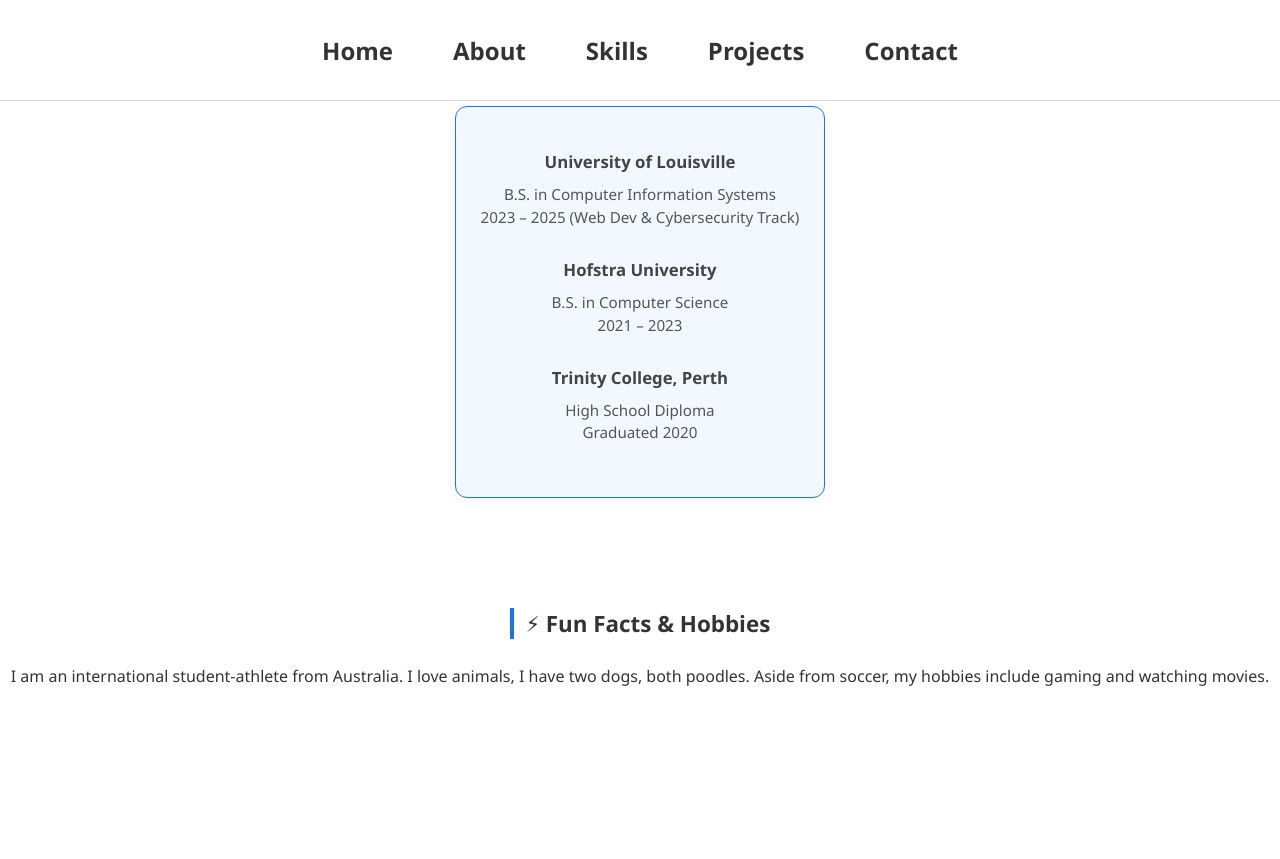
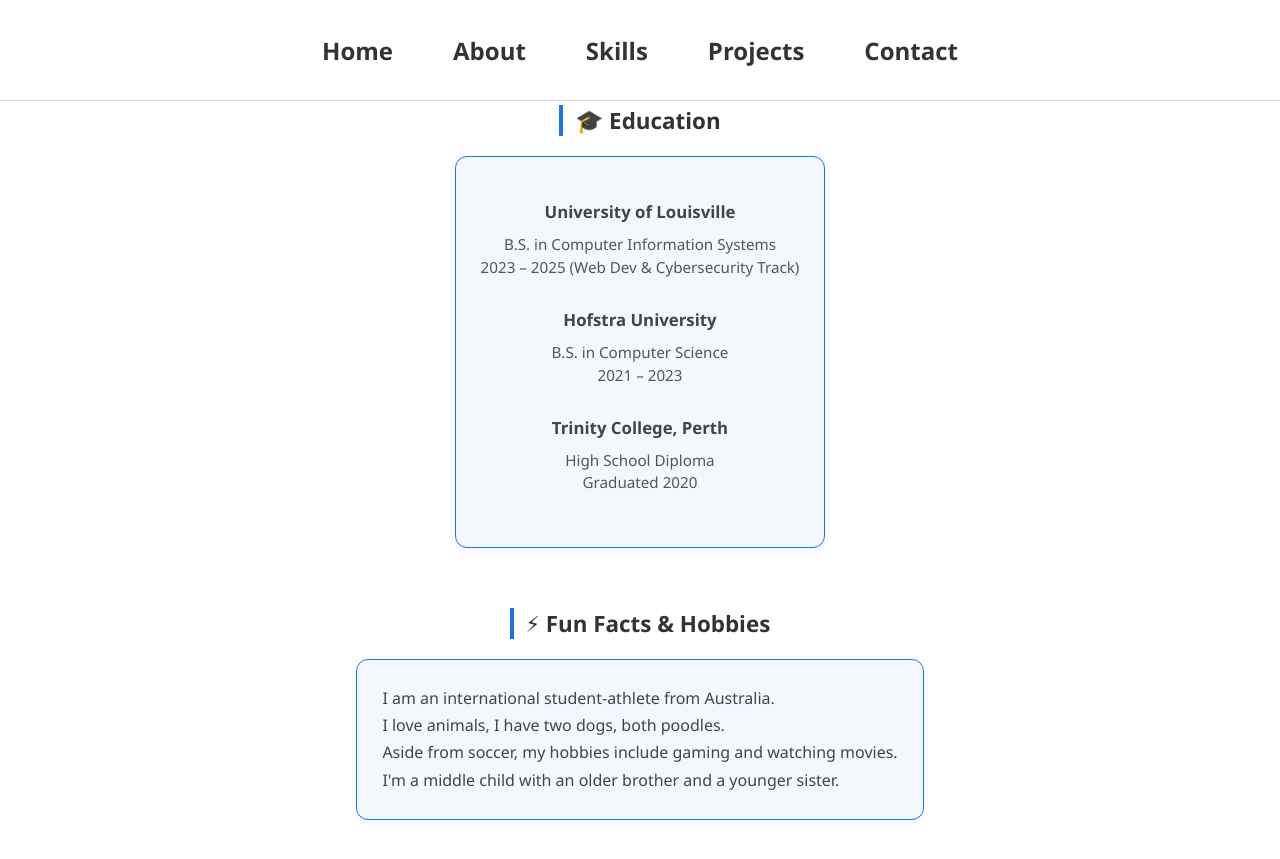
Before and after one commit to masontatafu/masontatafu.github.io, a Jekyll site: the page built from about.md, in a window 1280 px wide and 900 px high, scrolled down 908 px. Shown: the top 859 px of the window. Built offline with Jekyll 4.4.1, drawn with Linux system fonts in a browser that asks for light colours; before the commit the page ends 1611 px from its top, so only the background shows below that.

Commit message:
Update about.md

```diff
--- a/about.md
+++ b/about.md
@@ -38,8 +38,9 @@ My goal is to merge my competitive mindset with tech. I’m working toward a car
 ## ⚡ Fun Facts & Hobbies
 {:.about-header}
 
-I am an international student-athlete from Australia.
-I love animals, I have two dogs, both poodles.
-Aside from soccer, my hobbies include gaming and watching movies.
-
-{:.about-section}
+<div class="about-section">
+I am an international student-athlete from Australia.<br>
+I love animals, I have two dogs, both poodles.<br>
+Aside from soccer, my hobbies include gaming and watching movies.<br>
+I'm a middle child with an older brother and a younger sister.
+</div>
```
